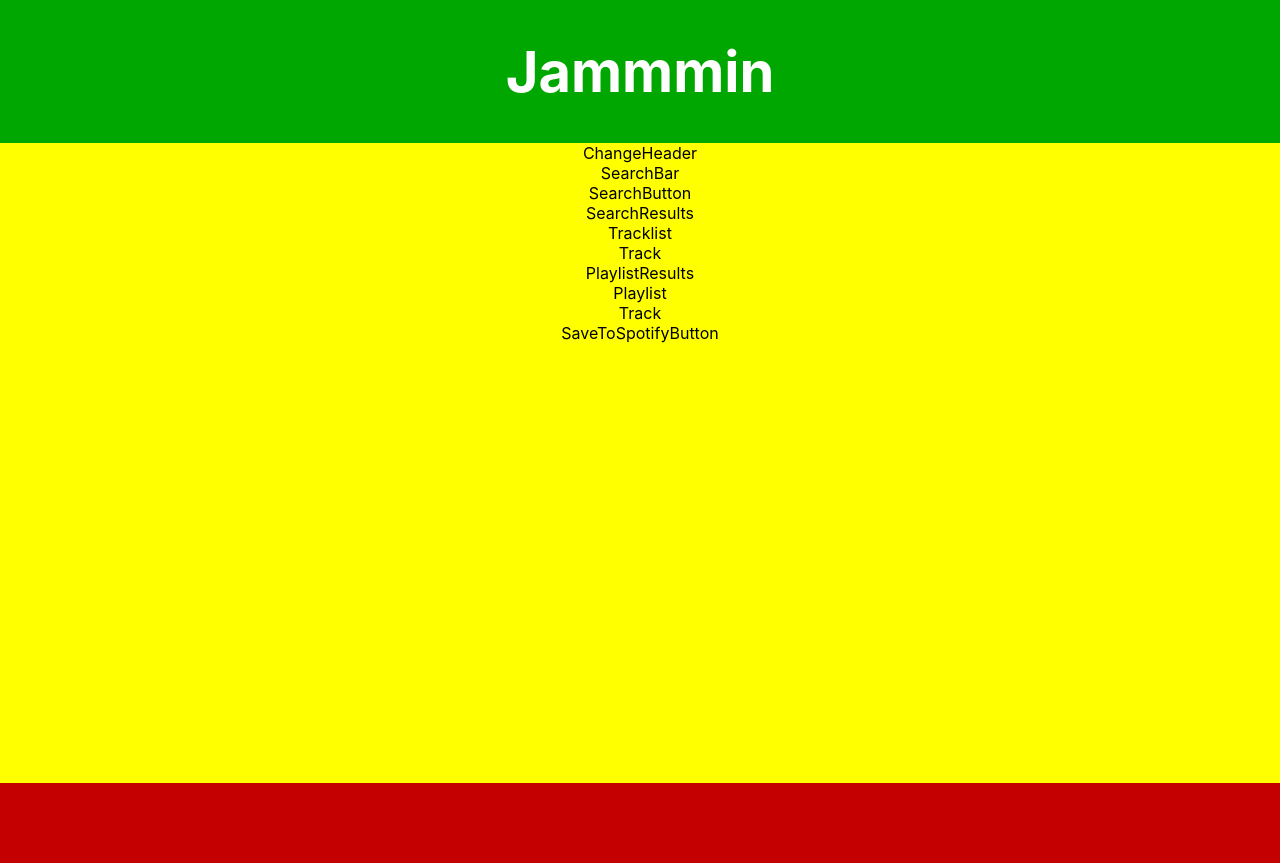
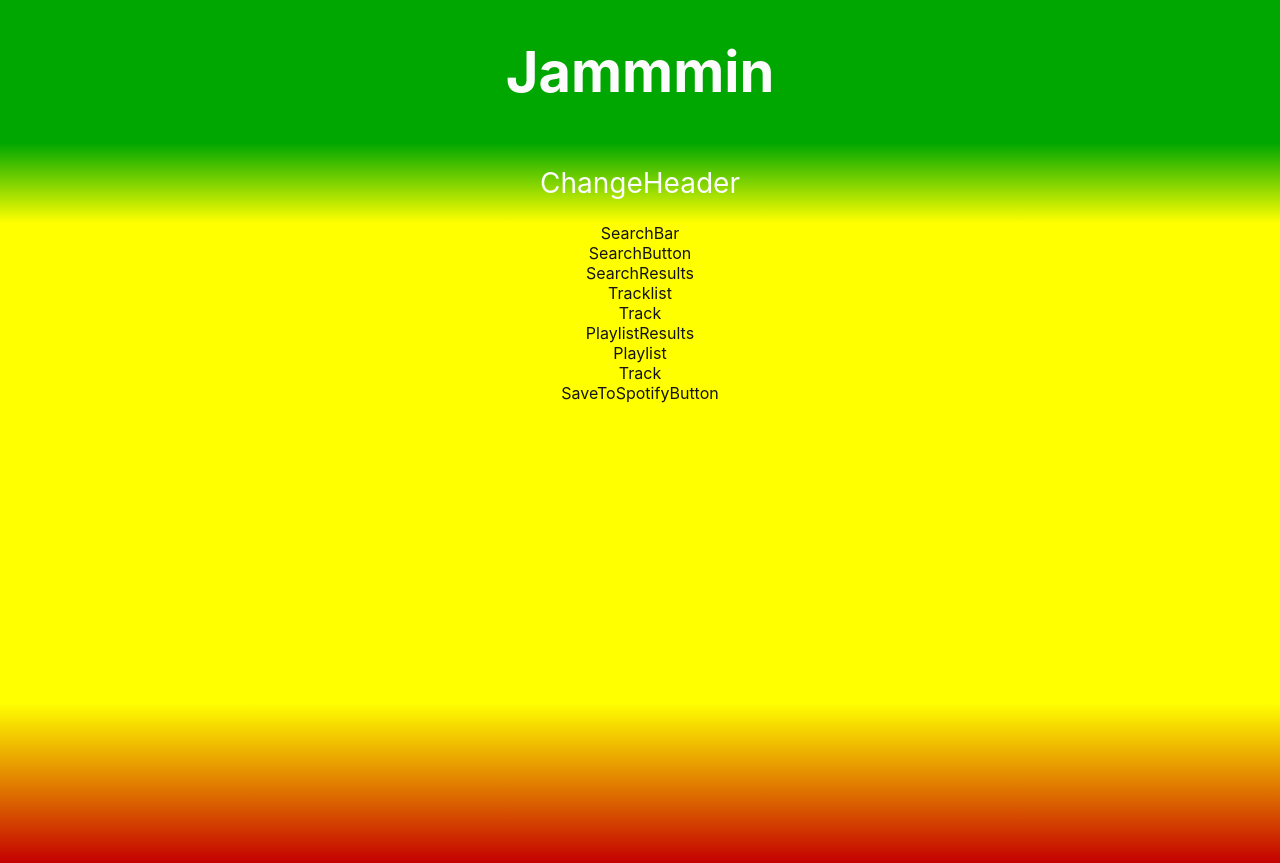
Before and after one commit to declanCross/jammming, a React (Create React App) app: page / in a window 1280 px wide. Built offline with nearby package versions, Linux system fonts and the light colour scheme.

Commit message:
continue rough work

```diff
--- a/src/App.css
+++ b/src/App.css
@@ -4,21 +4,35 @@
 
 .App-header {
 	background-color: #00a700;
+	/* background-image: linear-gradient(360deg, #ffff00, #00a700); */
 	min-height: 10vh;
 	display: flex;
 	flex-direction: column;
 	align-items: center;
 	justify-content: center;
 	font-size: calc(12px + 2vmin);
-	color: white;
+	color: #fcfcfc;
+}
+
+.App-header-gradient {
+	background-image: linear-gradient(360deg, #ffff00, #00a700);
+	min-height: 10vh;
+	display: flex;
+	flex-direction: column;
+	align-items: center;
+	justify-content: center;
+	font-size: calc(12px + 2vmin);
+	color: #fcfcfc;
 }
 
 .App-main {
 	background-color: #ffff00;
-	min-height: 80vh;
+	min-height: 60vh;
+	color: #141414;
 }
 
 .App-footer {
 	background-color: #c40000;
-	min-height: 10vh;
+	background-image: linear-gradient(360deg, #c40000, #ffff00);
+	min-height: 20vh;
 }
--- a/src/App.js
+++ b/src/App.js
@@ -10,8 +10,10 @@ function App() {
 			<header className="App-header">
 				<h1>Jammmin</h1>
 			</header>
+			<div className="App-header-gradient">
+				<ChangeHeader />
+			</div>
 			<main className="App-main">
-				<ChangeHeader />
 				<SearchBar />
 				<SearchResults />
 				<PlaylistResults />
```
